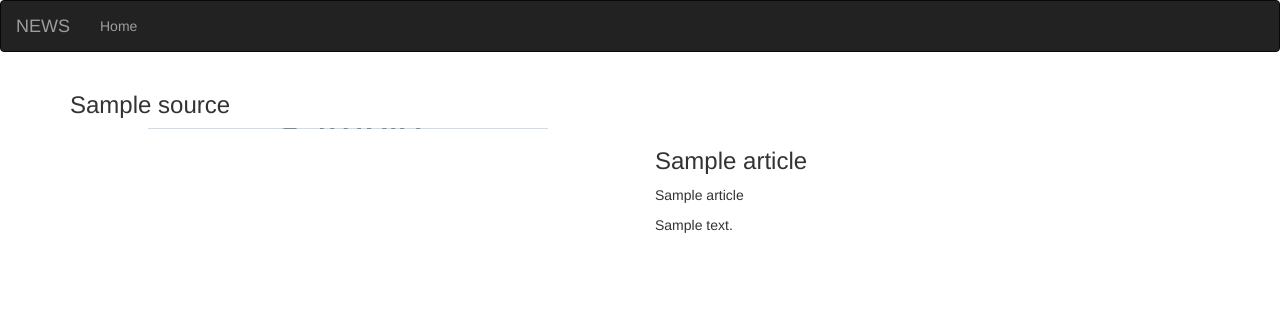
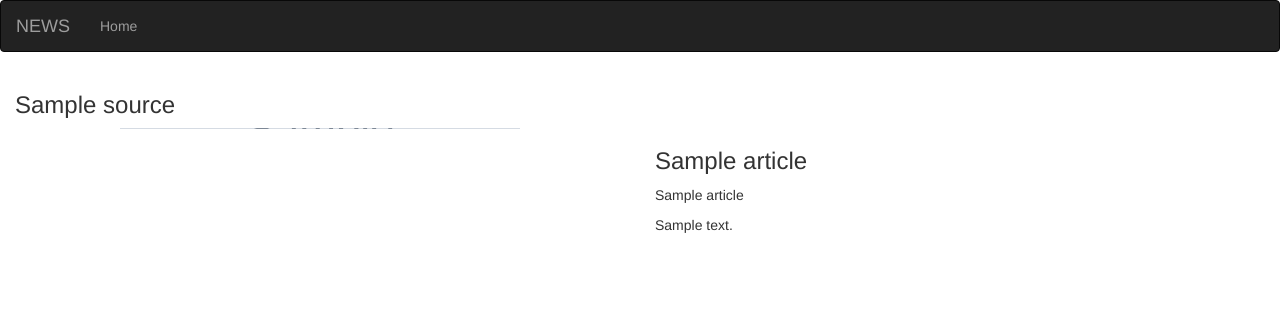
Before and after one commit to Nancy-Muthinzi/ip4-news-api, a Flask app: template app/templates/news.html in a window 1280 px wide. Shown: the top 312 px of the page. Run offline with Flask 2, Linux system fonts and the light colour scheme; the template is opened without the code that fills it: most values are stand-ins (such as "Sample title", 1, 10 or a date in 2020); grey boxes marked "Sample" are stand-in pictures; parts of the project's set-up code (start-up, migrations or seed data) failed here and were passed over; some libraries are stand-ins or nearby versions.

```diff
--- a/app/templates/navbar.html
+++ b/app/templates/navbar.html
@@ -1,5 +1,5 @@
 
-<div class="navbar navbar-inverse" role="navigation">
+<div class="navbar navbar-inverse bg-primary" role="navigation">
     <div class="container-fluid">
         <div class="navbar-header">
             <button type="button" class="navbar-toggle" data-toggle="collapse" data-target=".navbar-collapse">
--- a/app/templates/news.html
+++ b/app/templates/news.html
@@ -3,7 +3,7 @@
 
 <!-- Content block -->
 {% block content %}
-<div class="container">
+<div class="container-fluid">
     <div>
         <h3>{{ source.name }}</h3>
     </div>
--- a/app/templates/search.html
+++ b/app/templates/search.html
@@ -2,7 +2,7 @@
 {% import 'macros.html' as macro%}
 
 {% block content %}
-    <div class="container">
+    <div class="container-fluid">
 
         <div class="row">
 
```
